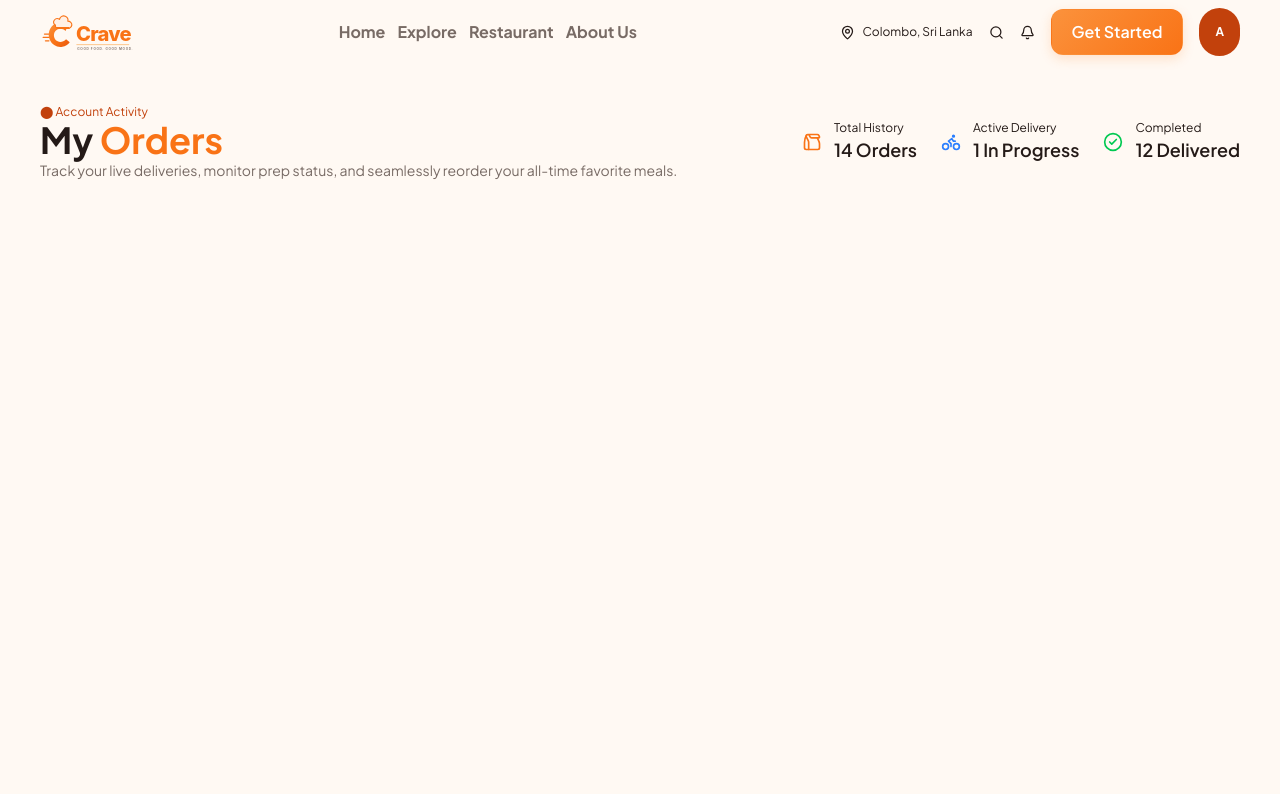
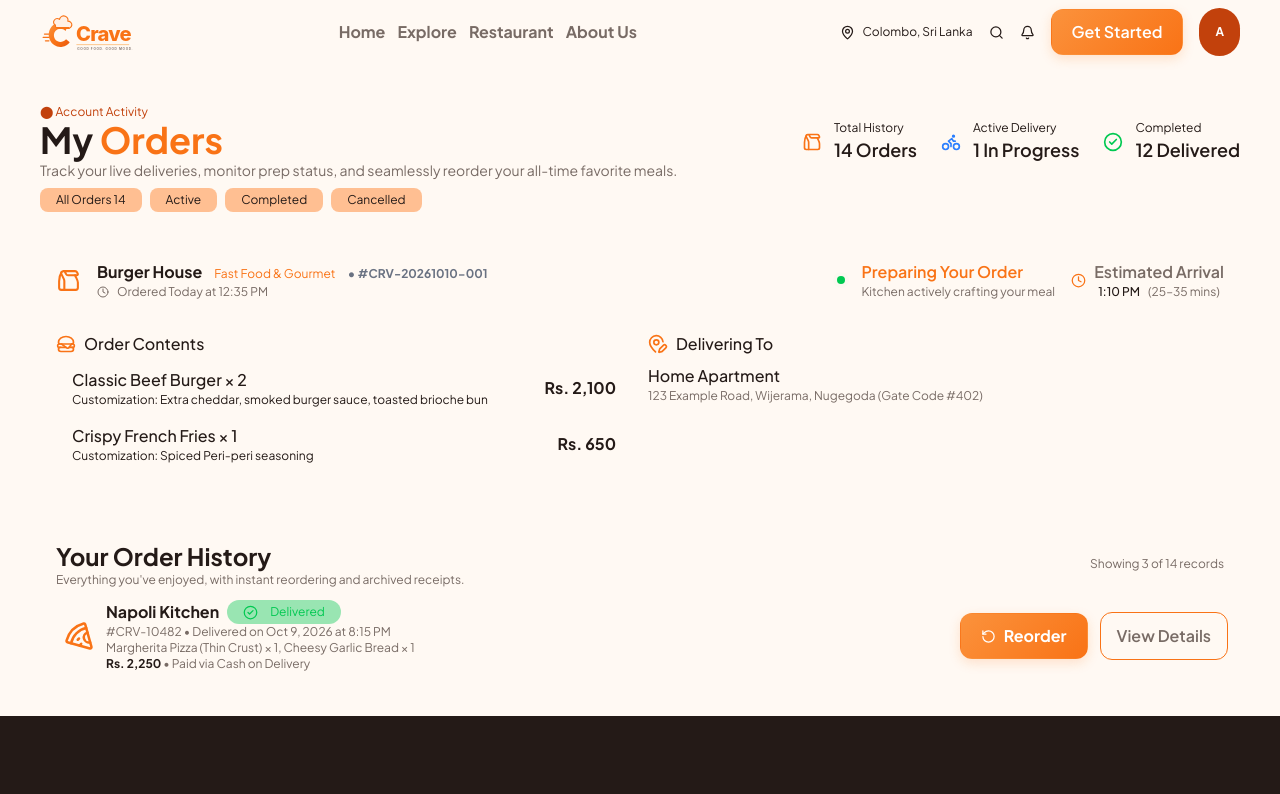
Before and after one commit to LakshanJayalath171/Crave--Food-delivery-app-front-end-, a React (Vite) app: page /my_orders in a window 1280 px wide. Shown: the top 794 px of the page. Built offline with nearby package versions, Linux system fonts and the light colour scheme.

Commit message:
Created my orders page UI

```diff
--- a/src/index.css
+++ b/src/index.css
@@ -327,7 +327,7 @@ body {
     align-items: center;
     justify-content: center;
     gap: 0.5rem;
-    border: 1px solid transparent;
+    border: 1px solid var(--crave-primary);
     border-radius: 0.75rem;
     padding: 0.7rem 1rem;
     background: transparent;
--- a/src/pages/My_orders.tsx
+++ b/src/pages/My_orders.tsx
@@ -1,5 +1,7 @@
+import BlinkingDot from "../components/Dot";
+import Footer from "../components/Footer";
 import Navbar from "../components/Navbar"
-import { PaperBag , CircleCheck, Bike} from 'lucide-react';
+import { PaperBag , CircleCheck, Bike, Clock, Hamburger, LocationEdit, Pizza, RotateCcw} from 'lucide-react';
 const My_orders = () => {
   return (
     <div>
@@ -8,7 +10,7 @@ const My_orders = () => {
 
       {/* my orders content */}
 
-      <div className="px-10 mt-10">
+      <div className="px-10 mt-10 mb-10">
         {/* heading */}
         <div className="flex items-center justify-between">
           <div>
@@ -41,7 +43,9 @@ const My_orders = () => {
               </div>
               <div>
                 <p className="text-xs font-light text-main">Active Delivery</p>
-                    <h1 className="text-lg font-semibold text-main">1 In Progress</h1>
+                <h1 className="text-lg font-semibold text-main">
+                  1 In Progress
+                </h1>
               </div>
             </div>
 
@@ -51,16 +55,191 @@ const My_orders = () => {
               </div>
               <div>
                 <p className="text-xs font-light text-main">Completed</p>
-                    <h1 className="text-lg font-semibold text-main">12 Delivered</h1>
+                <h1 className="text-lg font-semibold text-main">
+                  12 Delivered
+                </h1>
+              </div>
+            </div>
           </div>
         </div>
 
+        {/* filters */}
+        <div>
+          <div className="flex items-center  justify-start gap-2 mt-2">
+            <div className="bg-orange-500/40 px-4 py-1 text-xs font-light rounded-lg cursor-pointer">
+              All Orders 14
+            </div>
 
+            <div className="bg-orange-500/40 px-4 py-1 text-xs font-light rounded-lg cursor-pointer">
+              Active
+            </div>
+
+            <div className="bg-orange-500/40 px-4 py-1 text-xs font-light rounded-lg cursor-pointer">
+              Completed
+            </div>
+
+            <div className="bg-orange-500/40 px-4 py-1 text-xs font-light rounded-lg cursor-pointer">
+              Cancelled
+            </div>
           </div>
         </div>
 
-        {/*  */}
+        <div className="mt-10">
+          {/* upper section */}
+          <div className="flex items-center justify-between px-4 py-2">
+            <div className="flex items-center justify-start gap-4">
+              <div>
+                <PaperBag size={25} className="text-primary" />
               </div>
+              <div>
+                <h1 className="text-md font-bold text-main">
+                  Burger House
+                  <span className="text-primary font-light text-xs mx-3">
+                    Fast Food & Gourmet
+                  </span>
+                  <span className="text-gray-500 text-xs">
+                    • #CRV-20261010-001
+                  </span>
+                </h1>
+                <p className="text-secondary font-light text-xs flex items-center justify-start gap-2">
+                  <Clock size={12} />
+                  Ordered Today at 12:35 PM
+                </p>
+              </div>
+            </div>
+
+            <div className="flex items-center justify-end">
+              <div className="flex items-center justify-center gap-4">
+                <div>
+                  <BlinkingDot color="bg-green-500" size="w-2 h-2" />
+                </div>
+                <div>
+                  <h1 className="text-primary font-semibold text-md">
+                    Preparing Your Order
+                  </h1>
+                  <p className="text-xs font-light text-secondary">
+                    Kitchen actively crafting your meal
+                  </p>
+                </div>
+                <div className="flex items-center justify-center gap-2">
+                  <Clock size={15} className="text-primary" />
+                  <div>
+                    <h2 className="text-secondary font-semibold">
+                      Estimated Arrival
+                    </h2>
+                    <p className="text-xs font-medium text-main flex items-center justify-center gap-2">
+                      1:10 PM
+                      <span className="text-secondary font-light">
+                        (25–35 mins)
+                      </span>
+                    </p>
+                  </div>
+                </div>
+              </div>
+            </div>
+          </div>
+          {/* detailed down section */}
+          <div className="px-4 py-6 grid grid-cols-2 gap-4">
+            {/* left */}
+            <div>
+              <div>
+                <div className="flex items-center justify-start gap-2">
+                  <Hamburger className="text-primary" size={20} />
+                  <h1 className="text-main font-medium ">Order Contents</h1>
+                </div>
+              </div>
+
+              {/* resusable card */}
+              <div className="flex items-center justify-between px-4 py-1 mt-2">
+                <div>
+                  <h1 className="text-main font-medium text-md">
+                    Classic Beef Burger × 2
+                  </h1>
+                  <p className="text-xs font-light ">
+                    Customization: Extra cheddar, smoked burger sauce, toasted
+                    brioche bun
+                  </p>
+                </div>
+                <div>
+                  <h1 className="text-main font-bold">Rs. 2,100</h1>
+                </div>
+              </div>
+
+              <div className="flex items-center justify-between px-4 py-1 mt-2">
+                <div>
+                  <h1 className="text-main font-medium text-md">
+                    Crispy French Fries × 1
+                  </h1>
+                  <p className="text-xs font-light ">
+                    Customization: Spiced Peri-peri seasoning
+                  </p>
+                </div>
+                <div>
+                  <h1 className="text-main font-bold">Rs. 650</h1>
+                </div>
+              </div>
+            </div>
+            {/* right */}
+            <div>
+              <div className="flex items-center justify-start gap-2">
+                <LocationEdit className="text-primary" size={20} />
+                <h1 className="text-main font-medium ">Delivering To</h1>
+              </div>
+
+              <div className="mt-2">
+                <h1 className="text-main font-medium ">Home Apartment</h1>
+                <p className="text-secondary font-light text-xs">
+                  123 Example Road, Wijerama, Nugegoda (Gate Code #402)
+                </p>
+              </div>
+            </div>
+          </div>
+        </div>
+
+        <div>
+          <div className="flex items-center justify-between px-4 py-2 mt-10">
+            <div>
+              <h1 className="text-2xl font-bold text-main">Your Order History</h1>
+            <p className="text-secondary font-light  text-xs">
+              Everything you've enjoyed, with instant reordering and archived
+              receipts.
+            </p>
+            </div>
+            <p className="text-secondary font-light text-xs">Showing 3 of 14 records</p>
+          </div>
+
+          {/* resusable order card */}
+          <div>
+            <div className="px-3 py-1 flex items-center justify-between">
+              {/* left */}
+              <div className="flex items-center justify-start">
+                <div className="flex items-center justify-center p-3">
+                  <Pizza size={30} className="text-primary" />
+                </div>
+
+                <div>
+                  <div className="flex items-center justify-start gap-2">
+                    <h1 className="text-main font-bold">Napoli Kitchen</h1>
+                    <div className="bg-green-500/40 text-xs px-4 py-1 rounded-full flex items-center justify-center gap-3 text-green-500"><CircleCheck size={15}/>Delivered</div>
+                  </div>
+
+                  <p className="text-secondary font-light text-xs">#CRV-10482 • Delivered on Oct 9, 2026 at 8:15 PM</p>
+                  <p className="text-secondary font-light text-xs">Margherita Pizza (Thin Crust) × 1, Cheesy Garlic Bread × 1</p>
+                  <p className="text-secondary font-light text-xs"><span className="font-bold text-main">Rs. 2,250</span> • Paid via Cash on Delivery</p>
+                </div>
+              </div>
+              {/* right */}
+
+              <div className="flex items-center justify-center gap-3">
+                <button className="flex items-center justify-center gap-2 font-bold btn-primary"><RotateCcw size={15}/>Reorder</button>
+                <button className="btn-ghost ">View Details</button>
+              </div>
+            </div>
+          </div>
+        </div>
+      </div>
+
+      <Footer/>
     </div>
   );
 }
```
Lines whose indentation alone changed are shown as unchanged.
